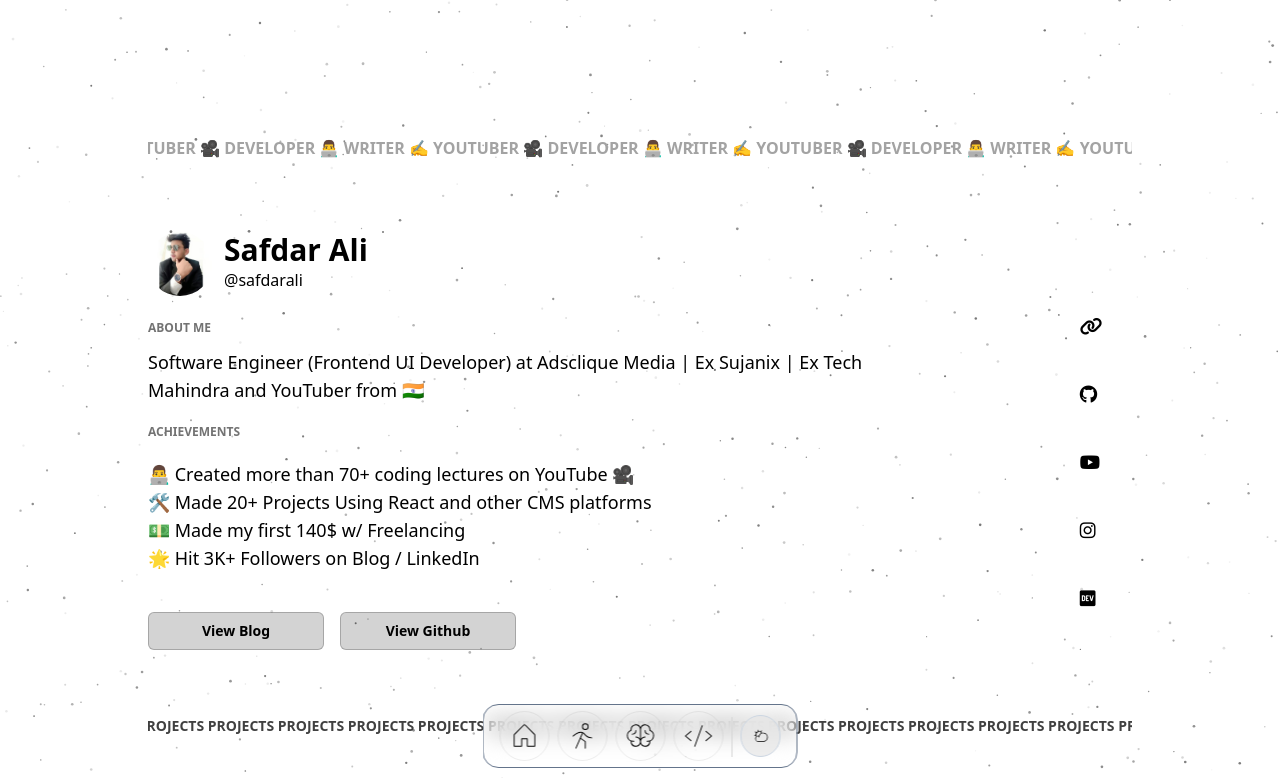
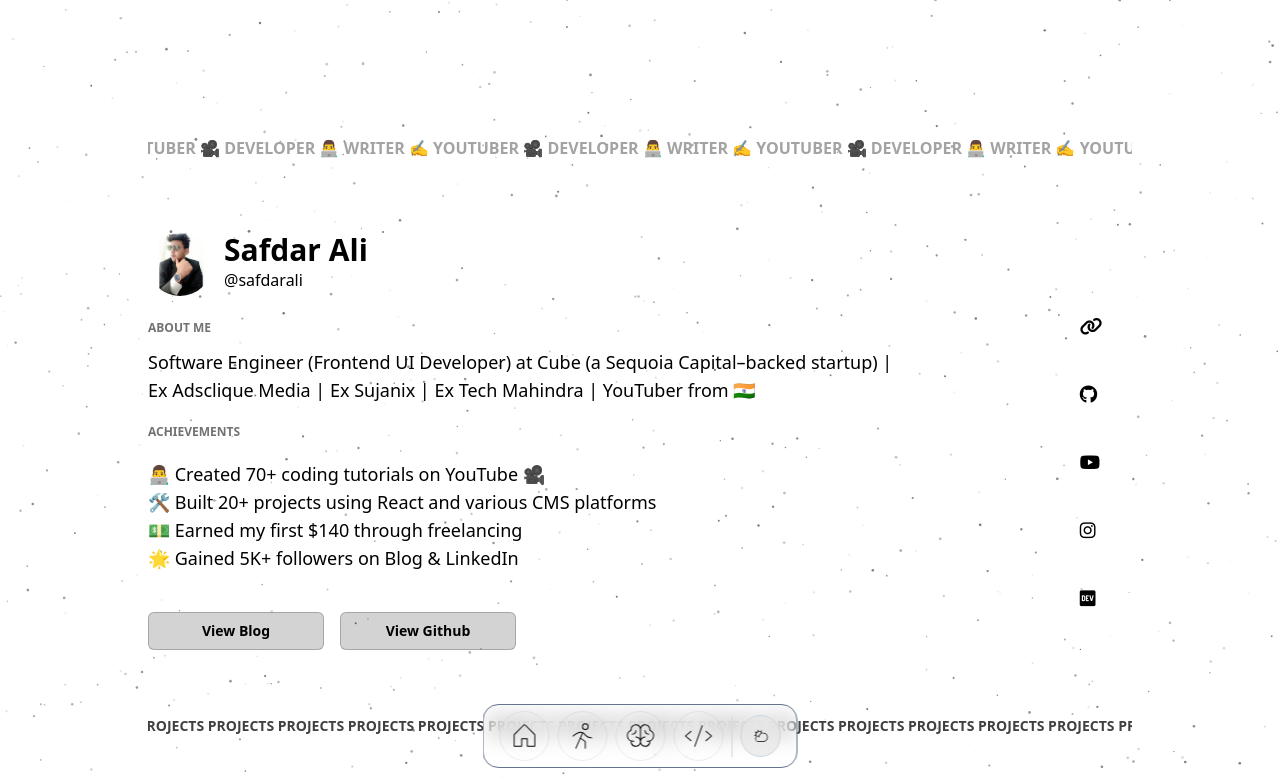
Before and after one commit to Safdar-Ali-India/safdar-Portfolio, a Next.js app: page / in a window 1280 px wide. Shown: the top 778 px of the page. Built offline with nearby package versions, Linux system fonts and the light colour scheme.

Commit message:
Update dependencies and address vulnerabilities for improved stability and security

```diff
--- a/app/about/page.jsx
+++ b/app/about/page.jsx
@@ -51,7 +51,7 @@ function page() {
           </h3>
 
           <p className="mb-9 mt-4 text-sm md:text-base lg:text-lg">
-            Hey there! I&apos;m Safdar Ali, a 23-year-old Frontend Developer and YouTuber from profession. I got into the world of coding early on and fell in love with the idea of creating things using code. With 4 years of experience in web development, I&apos;ve grown passionate about designing practical websites that cater to my clients&apos; needs.
+            Hey there! I&apos;m Safdar Ali, a 24-year-old Frontend Developer and YouTuber from profession. I got into the world of coding early on and fell in love with the idea of creating things using code. With 4 years of experience in web development, I&apos;ve grown passionate about designing practical websites that cater to my clients&apos; needs.
           </p>
 
           <p className="mb-9 mt-4 text-sm md:text-base lg:text-lg">
@@ -72,10 +72,10 @@ function page() {
           </h3>
           <div className="dark:text-neutral-300 font-InterMedium mt-3 text-sm lg:text-lg light:text-slate-800">
             <ul>
-            <li> 👨‍💻 Created more than 70+ coding lectures on YouTube 🎥 </li>
-                    <li>🛠 Made 20+ Projects Using React and other CMS platforms</li>
-                    <li>💵 Made my first 140$ w/ Freelancing</li>
-                    <li>🌟 Hit 3K+ Followers on Blog / LinkedIn </li>
+            <li> 👨‍💻 Created 70+ coding tutorials on YouTube 🎥 </li>
+                    <li>🛠 Built 20+ projects using React and various CMS platforms</li>
+                    <li>💵 Earned my first $140 through freelancing</li>
+                    <li>🌟 Gained 5K+ followers on Blog & LinkedIn </li>
 
             </ul>
           </div>
--- a/app/page.js
+++ b/app/page.js
@@ -38,7 +38,7 @@ const PROJECTS = [
   {
     imgLink: img1,
     year: '2024',
-    title: "AdsClique Media: The website of my current company.",
+    title: "AdsClique Media: The website of my previous company.",
     subT: "The streamlined user interface provides a more interactive experience, allowing colleagues, partners, and clients to easily find the information they are looking for",
     // liveCode: "https://github.com/ArjunCodess/palettepro",
     liveLink: "https://adsclique.com/",
@@ -149,7 +149,7 @@ function Home() {
                   About Me
                 </h3>
                 <p className="dark:text-neutral-300 font-InterMedium text-sm lg:text-lg mt-3 light:text-slate-800">
-                Software Engineer (Frontend UI Developer) at Adsclique Media | Ex Sujanix | Ex Tech Mahindra and YouTuber from 🇮🇳
+               Software Engineer (Frontend UI Developer) at Cube (a Sequoia Capital–backed startup) | Ex Adsclique Media | Ex Sujanix | Ex Tech Mahindra | YouTuber from 🇮🇳
                 </p>
 
                 <h3 className="text-neutral-500 text-xs font-InterBold uppercase font-bold my-5">
@@ -157,10 +157,10 @@ function Home() {
                 </h3>
                 <div className="dark:text-neutral-300 font-InterMedium mt-3 text-sm lg:text-lg light:text-slate-800">
                   <ul>
-                  <li> 👨‍💻 Created more than 70+ coding lectures on YouTube 🎥 </li>
-                    <li>🛠 Made 20+ Projects Using React and other CMS platforms</li>
-                    <li>💵 Made my first 140$ w/ Freelancing</li>
-                    <li>🌟 Hit 3K+ Followers on Blog / LinkedIn </li>
+                   <li> 👨‍💻 Created 70+ coding tutorials on YouTube 🎥 </li>
+                    <li>🛠 Built 20+ projects using React and various CMS platforms</li>
+                    <li>💵 Earned my first $140 through freelancing</li>
+                    <li>🌟 Gained 5K+ followers on Blog & LinkedIn </li>
 
                   </ul>
                 </div>
```
Also changed, not shown: 1 other file (tests, documents, lock files or other folders).
